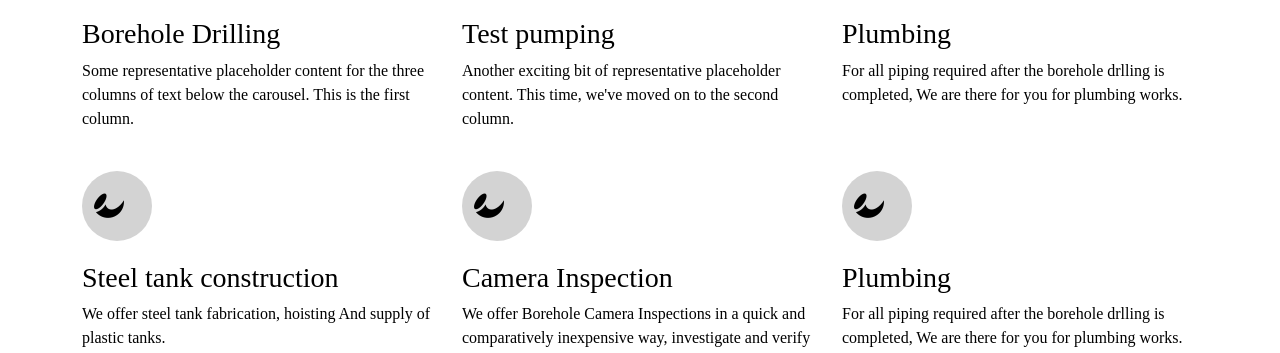
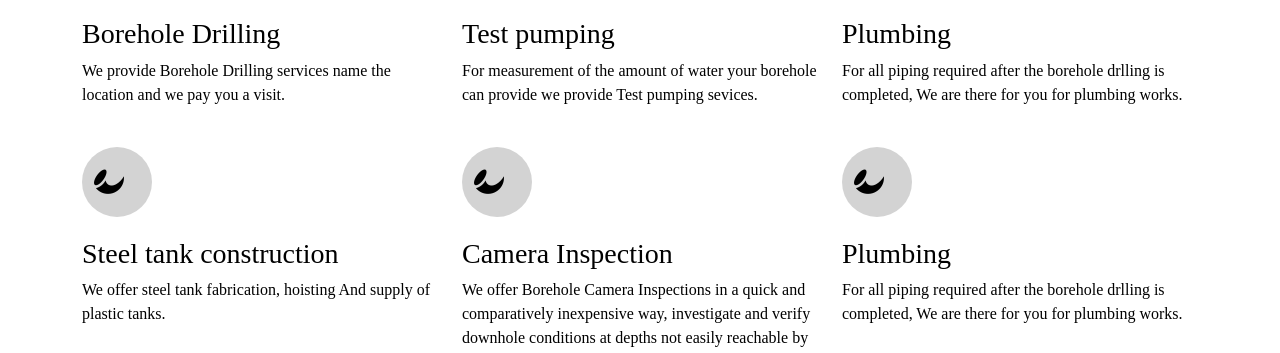
Before and after one commit to juanjohi/nicswater, a plain HTML site: page index.html in a window 1280 px wide. Shown: the part 741-1094 px from the top of the page. Drawn offline with nearby package versions, Linux system fonts and the light colour scheme; a script that the page names is missing; a web font is replaced by a local one.

Commit message:
change placeholders

```diff
--- a/index.html
+++ b/index.html
@@ -100,7 +100,7 @@
                         <span><i class="fab fa-affiliatetheme "></i></span>
                     </div>
                     <h3>Borehole Drilling</h3>
-                    <p>Some representative placeholder content for the three columns of text below the carousel. This is the first column.</p>
+                    <p>We provide Borehole Drilling services name the location and we pay you a visit.</p>
                 </div>
 
                 <div class="col-lg-4">
@@ -108,7 +108,7 @@
                         <span><i class="fab fa-affiliatetheme "></i></span>
                     </div>
                     <h3>Test pumping</h3>
-                    <p>Another exciting bit of representative placeholder content. This time, we've moved on to the second column.</p>
+                    <p>For measurement of the amount of water your borehole can provide we provide Test pumping sevices.</p>
 
                 </div>
 
```
